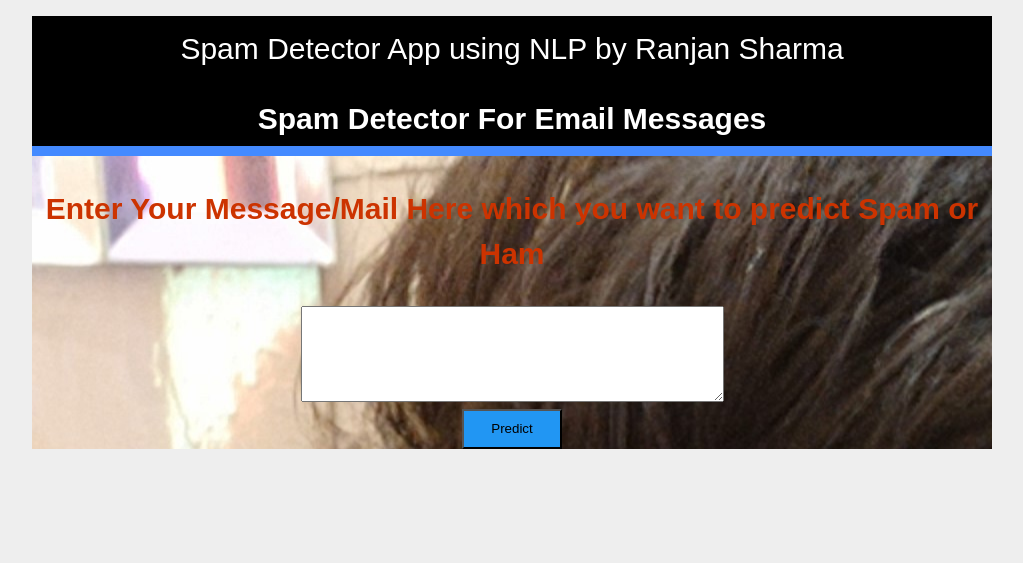
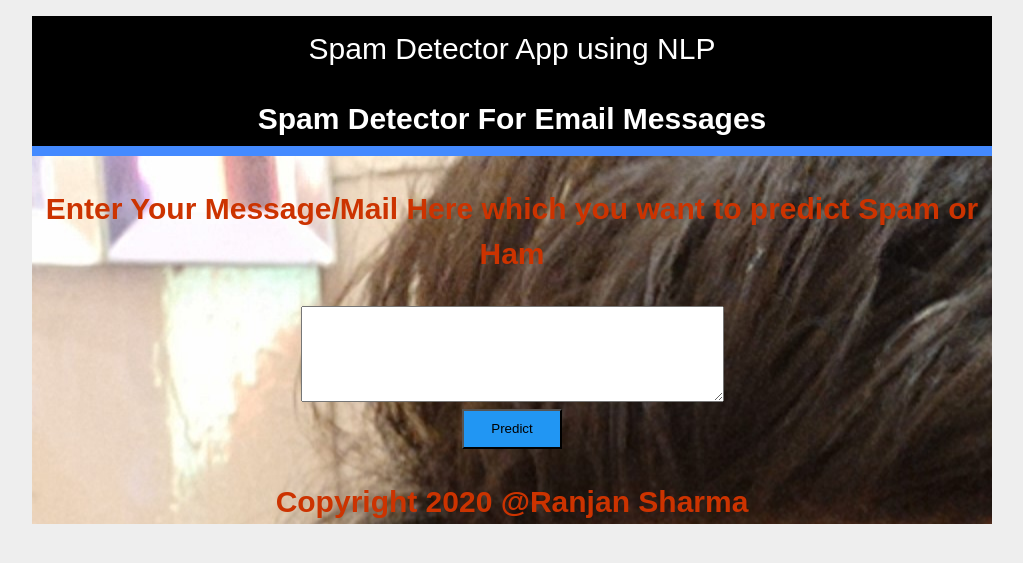
Before and after one commit to iamranjan/spam_classifier_Flask, a Flask app: page / in a window 1280 px wide. Shown: the top 563 px of the page, without its empty margins (128-1151 px from the left). Run offline with Flask 2, Linux system fonts and the light colour scheme; parts of the project's set-up code (start-up, migrations or seed data) failed here and were passed over.

Commit message:
Update home.html

```diff
--- a/templates/home.html
+++ b/templates/home.html
@@ -10,7 +10,7 @@
 	<header>
 		<div class="container">
 		<div id="brandname">
-			Spam Detector App using NLP by Ranjan Sharma
+			Spam Detector App using NLP
 		</div>
 		<h2>Spam Detector For Email Messages</h2>
 
@@ -30,9 +30,9 @@
 	</form>
 
 	</div>
-
-
-
-
 </body>
+	<footer class="footer">
+    <div class="footerContainer">
+        <p class="copyright">Copyright 2020 @Ranjan Sharma</p>
+    </div>
 </html>
```
